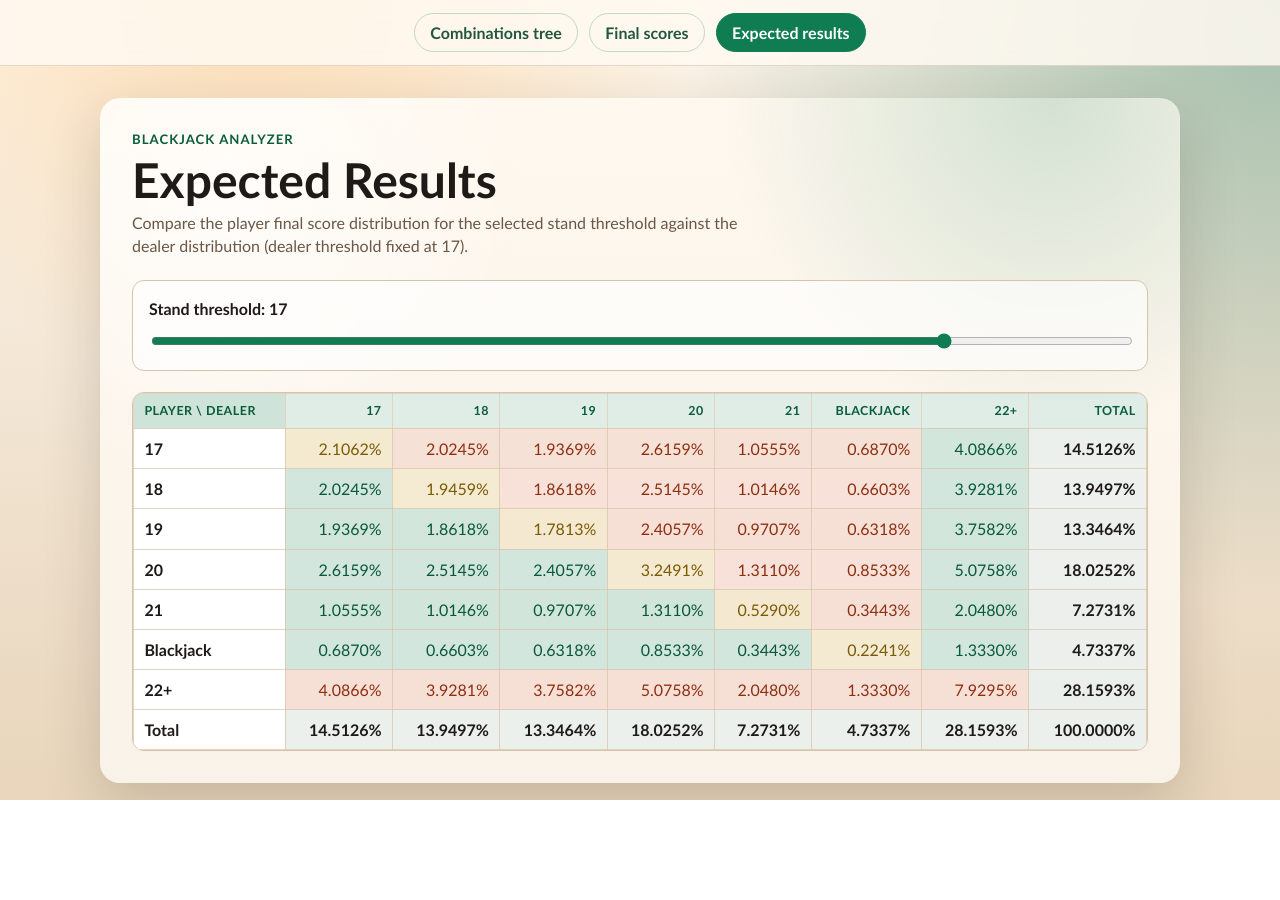
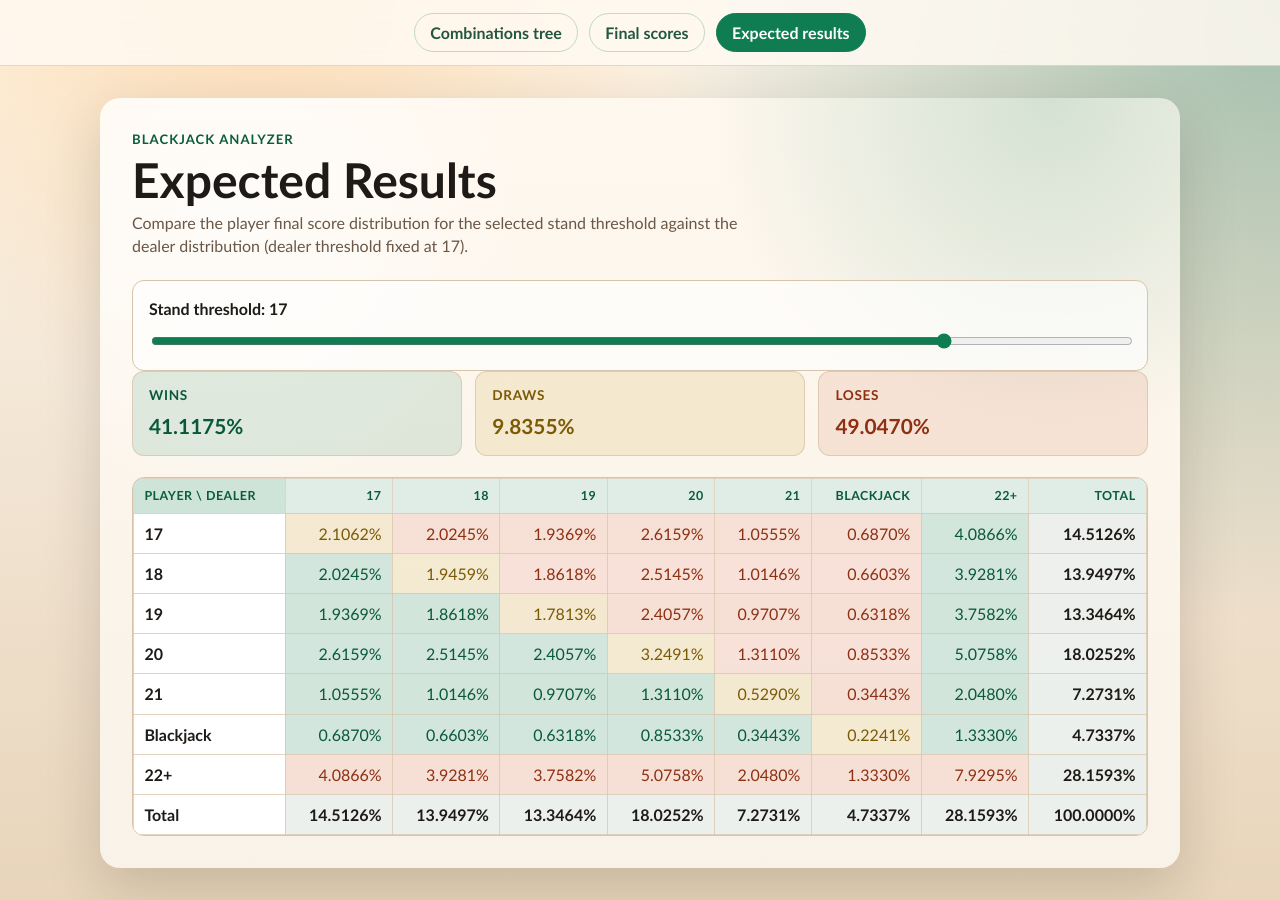
Before and after one commit to capelski/blackjack-calculator, a React (Vite) app: page /expected-results in a window 1280 px wide. Before the commit the page ends 800 px from the top, so only its background shows below. Built offline with nearby package versions, Linux system fonts and the light colour scheme.

Commit message:
Add a summary section above the expected results matrix aggregating the probabilities for each different scenario: wins, draws and loses

```diff
--- a/src/pages/expected-results/ExpectedResultsPage.css
+++ b/src/pages/expected-results/ExpectedResultsPage.css
@@ -1,3 +1,57 @@
+.expected-summary {
+  display: grid;
+  grid-template-columns: repeat(3, minmax(0, 1fr));
+  gap: 0.85rem;
+}
+
+.expected-summary-card {
+  border: 1px solid rgba(216, 196, 170, 0.8);
+  border-radius: 0.75rem;
+  padding: 0.85rem 1rem;
+  background: rgba(255, 255, 255, 0.55);
+}
+
+.expected-summary-card h2 {
+  margin: 0;
+  font-size: 0.85rem;
+  text-transform: uppercase;
+  letter-spacing: 0.05em;
+}
+
+.expected-summary-card p {
+  margin: 0.35rem 0 0;
+  font-size: 1.3rem;
+  font-weight: 700;
+  font-variant-numeric: tabular-nums;
+}
+
+.expected-summary-card.win {
+  background: rgba(15, 125, 81, 0.12);
+}
+
+.expected-summary-card.win h2,
+.expected-summary-card.win p {
+  color: #095939;
+}
+
+.expected-summary-card.draw {
+  background: rgba(209, 176, 80, 0.18);
+}
+
+.expected-summary-card.draw h2,
+.expected-summary-card.draw p {
+  color: #7b5a05;
+}
+
+.expected-summary-card.lose {
+  background: rgba(214, 111, 72, 0.14);
+}
+
+.expected-summary-card.lose h2,
+.expected-summary-card.lose p {
+  color: #8e2f12;
+}
+
 .expected-matrix-shell {
   padding: 0;
 }
@@ -73,6 +127,10 @@
 }
 
 @media (max-width: 760px) {
+  .expected-summary {
+    grid-template-columns: 1fr;
+  }
+
   .expected-matrix-table {
     min-width: 640px;
   }
--- a/src/pages/expected-results/ExpectedResultsPage.tsx
+++ b/src/pages/expected-results/ExpectedResultsPage.tsx
@@ -91,6 +91,27 @@ function ExpectedResultsPage() {
   const playerLabels = useMemo(() => sortScores([...playerScores.keys()]), [playerScores])
   const dealerLabels = useMemo(() => sortScores([...dealerScores.keys()]), [dealerScores])
 
+  const outcomeTotals = useMemo(() => {
+    const totals = {
+      win: 0,
+      draw: 0,
+      lose: 0,
+    }
+
+    for (const playerScore of playerLabels) {
+      const playerProbability = playerScores.get(playerScore) ?? 0
+
+      for (const dealerScore of dealerLabels) {
+        const dealerProbability = dealerScores.get(dealerScore) ?? 0
+        const product = playerProbability * dealerProbability
+        const result = outcomeClass(playerScore, dealerScore)
+        totals[result] += product
+      }
+    }
+
+    return totals
+  }, [dealerLabels, dealerScores, playerLabels, playerScores])
+
   return (
     <main className="combination-page">
       <header className="combination-header">
@@ -108,6 +129,21 @@ function ExpectedResultsPage() {
           inputId="expected-results-threshold"
           onChange={setStandThreshold}
         />
+      </section>
+
+      <section className="expected-summary" aria-label="Expected outcomes summary">
+        <article className="expected-summary-card win">
+          <h2>Wins</h2>
+          <p>{formatProbability(outcomeTotals.win)}</p>
+        </article>
+        <article className="expected-summary-card draw">
+          <h2>Draws</h2>
+          <p>{formatProbability(outcomeTotals.draw)}</p>
+        </article>
+        <article className="expected-summary-card lose">
+          <h2>Loses</h2>
+          <p>{formatProbability(outcomeTotals.lose)}</p>
+        </article>
       </section>
 
       <section className="combination-table expected-matrix-shell" aria-label="Expected results matrix">
```
